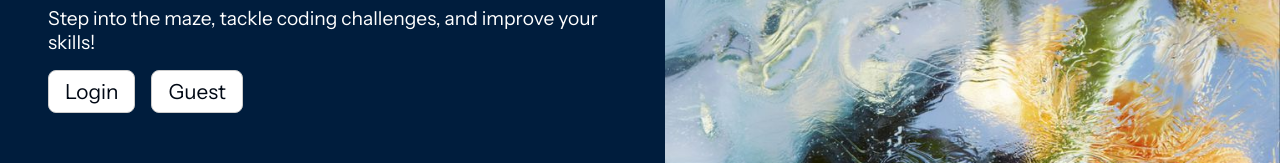
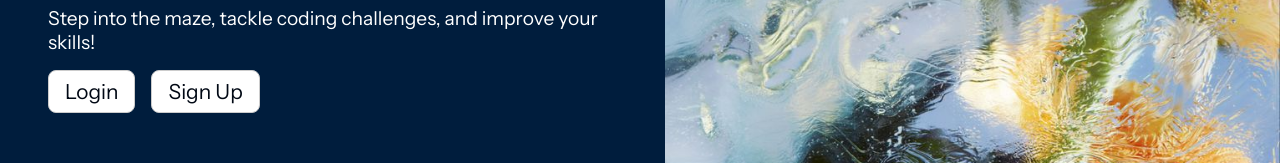
Before and after one commit to uditagowdety/Coding-Comm-Submission, a React (Vite) app in the folder frontend/: page / in a window 1280 px wide. Shown: the part 385-548 px from the top of the page. Built offline with nearby package versions, Linux system fonts and the light colour scheme.

Commit message:
change guest to register

```diff
--- a/frontend/src/components/Splash/Splash.jsx
+++ b/frontend/src/components/Splash/Splash.jsx
@@ -18,8 +18,8 @@ const Splash = () => {
           <Link to="/login">
             <button className="button">Login</button>
           </Link>
-          <Link to="/home">
-            <button className="button">Guest</button>
+          <Link to="/register">
+            <button className="button">Sign Up</button>
           </Link>
         </div>
       </div>
```
